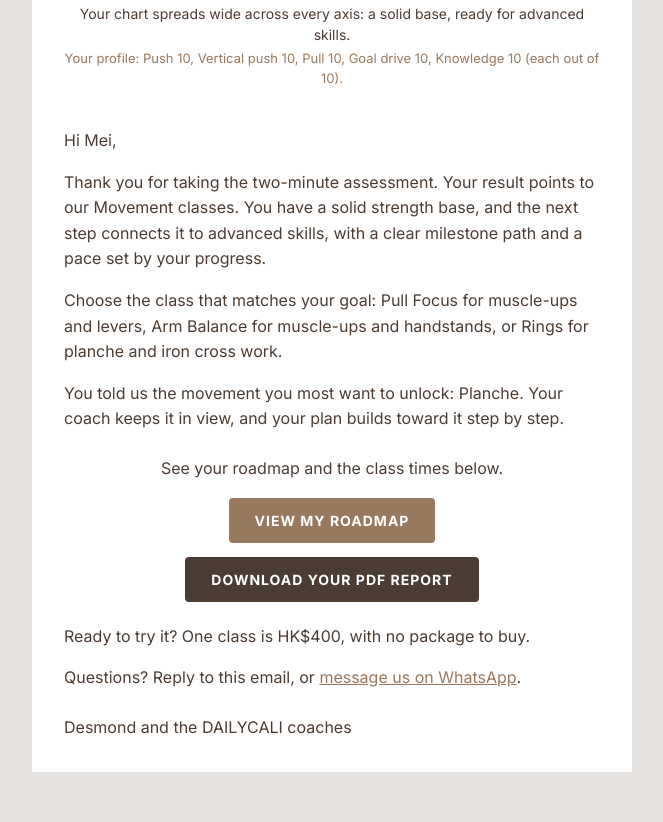
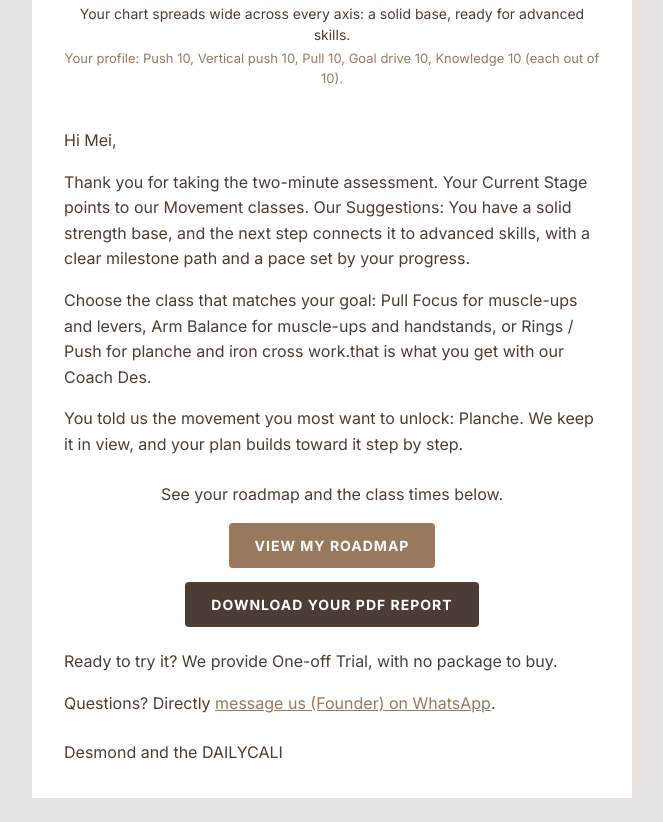
Before and after one commit to DesmondH-ship-it/sas-relay2, a website: page out/email-D.html in a window 1280 px wide. Shown: the part 532-1354 px from the top of the page, without its empty margins (308-971 px from the left). Before the commit the page ends 1328 px from the top, so only its background shows below. Drawn offline with Linux system fonts and the light colour scheme.

Commit message:
Update email-D.html

```diff
--- a/out/email-D.html
+++ b/out/email-D.html
@@ -1,5 +1,5 @@
 <!DOCTYPE html>
-<html lang="en"><head><meta charset="utf-8"><meta name="viewport" content="width=device-width,initial-scale=1"><link rel="stylesheet" href="https://fonts.googleapis.com/css2?family=Inter:wght@400;700&display=swap"><title>Your result: Movement is your next step</title></head>
+<html lang="en"><head><meta charset="utf-8"><meta name="viewport" content="width=device-width,initial-scale=1"><link rel="stylesheet" href="https://fonts.googleapis.com/css2?family=Inter:wght@400;700&display=swap"><title>Your Assessment Result: Elite Movement is your next step</title></head>
 <body style="margin:0;padding:0;background:#E5E2DF;font-family:Inter, 'Helvetica Neue', Arial, Helvetica, sans-serif;">
 <div style="display:none;max-height:0;overflow:hidden;opacity:0;">Three classes for your next skill, with class times.</div>
 <table role="presentation" width="100%" cellspacing="0" cellpadding="0" border="0" style="background:#E5E2DF;"><tr><td align="center" style="padding:24px 12px;">
@@ -13,9 +13,9 @@
 </td></tr>
 <tr><td style="padding:8px 32px 0 32px;">
 <p style="font-family:Inter, 'Helvetica Neue', Arial, Helvetica, sans-serif;margin:0 0 16px 0;font-size:16px;line-height:1.6;color:#4C3D34;">Hi Mei,</p>
-<p style="font-family:Inter, 'Helvetica Neue', Arial, Helvetica, sans-serif;margin:0 0 16px 0;font-size:16px;line-height:1.6;color:#4C3D34;">Thank you for taking the two-minute assessment. Your result points to our Movement classes. You have a solid strength base, and the next step connects it to advanced skills, with a clear milestone path and a pace set by your progress.</p>
-<p style="font-family:Inter, 'Helvetica Neue', Arial, Helvetica, sans-serif;margin:0 0 16px 0;font-size:16px;line-height:1.6;color:#4C3D34;">Choose the class that matches your goal: Pull Focus for muscle-ups and levers, Arm Balance for muscle-ups and handstands, or Rings for planche and iron cross work.</p>
-<p style="font-family:Inter, 'Helvetica Neue', Arial, Helvetica, sans-serif;margin:0 0 16px 0;font-size:16px;line-height:1.6;color:#4C3D34;">You told us the movement you most want to unlock: Planche. Your coach keeps it in view, and your plan builds toward it step by step.</p>
+<p style="font-family:Inter, 'Helvetica Neue', Arial, Helvetica, sans-serif;margin:0 0 16px 0;font-size:16px;line-height:1.6;color:#4C3D34;">Thank you for taking the two-minute assessment. Your Current Stage points to our Movement classes. Our Suggestions: You have a solid strength base, and the next step connects it to advanced skills, with a clear milestone path and a pace set by your progress.</p>
+<p style="font-family:Inter, 'Helvetica Neue', Arial, Helvetica, sans-serif;margin:0 0 16px 0;font-size:16px;line-height:1.6;color:#4C3D34;">Choose the class that matches your goal: Pull Focus for muscle-ups and levers, Arm Balance for muscle-ups and handstands, or Rings / Push for planche and iron cross work.that is what you get with our Coach Des.</p>
+<p style="font-family:Inter, 'Helvetica Neue', Arial, Helvetica, sans-serif;margin:0 0 16px 0;font-size:16px;line-height:1.6;color:#4C3D34;">You told us the movement you most want to unlock: Planche. We keep it in view, and your plan builds toward it step by step.</p>
 </td></tr>
 <tr><td style="padding:8px 32px 0 32px;" align="center">
 <p style="font-family:Inter, 'Helvetica Neue', Arial, Helvetica, sans-serif;margin:0 0 16px 0;font-size:16px;line-height:1.6;color:#4C3D34;text-align:center;">See your roadmap and the class times below.</p>
@@ -23,9 +23,9 @@
 <table role="presentation" cellspacing="0" cellpadding="0" border="0" style="margin:0 auto 14px auto;"><tr><td align="center" style="background:#4C3D34;border-radius:4px;"><a href="https://yatlong1210.wixel.com/762a979f-0965-41b1-b2b0-6cab3d4ac002" style="display:inline-block;padding:14px 26px;font-family:Inter, 'Helvetica Neue', Arial, Helvetica, sans-serif;font-size:14px;font-weight:bold;letter-spacing:1px;color:#FFFFFF;text-decoration:none;">DOWNLOAD YOUR PDF REPORT</a></td></tr></table>
 </td></tr>
 <tr><td style="padding:8px 32px 32px 32px;">
-<p style="font-family:Inter, 'Helvetica Neue', Arial, Helvetica, sans-serif;margin:0 0 16px 0;font-size:16px;line-height:1.6;color:#4C3D34;">Ready to try it? One class is HK$400, with no package to buy.</p>
-<p style="font-family:Inter, 'Helvetica Neue', Arial, Helvetica, sans-serif;margin:0 0 16px 0;font-size:16px;line-height:1.6;color:#4C3D34;">Questions? Reply to this email, or <a href="https://wa.me/85246119088" style="color:#99795E;">message us on WhatsApp</a>.</p>
-<p style="font-family:Inter, 'Helvetica Neue', Arial, Helvetica, sans-serif;margin:24px 0 0 0;font-size:16px;line-height:1.6;color:#4C3D34;">Desmond and the DAILYCALI coaches</p>
+<p style="font-family:Inter, 'Helvetica Neue', Arial, Helvetica, sans-serif;margin:0 0 16px 0;font-size:16px;line-height:1.6;color:#4C3D34;">Ready to try it? We provide One-off Trial, with no package to buy.</p>
+<p style="font-family:Inter, 'Helvetica Neue', Arial, Helvetica, sans-serif;margin:0 0 16px 0;font-size:16px;line-height:1.6;color:#4C3D34;">Questions? Directly <a href="https://wa.me/85246119088" style="color:#99795E;">message us (Founder) on WhatsApp</a>.</p>
+<p style="font-family:Inter, 'Helvetica Neue', Arial, Helvetica, sans-serif;margin:24px 0 0 0;font-size:16px;line-height:1.6;color:#4C3D34;">Desmond and the DAILYCALI</p>
 </td></tr>
 </table></td></tr></table>
 </body></html>
```
